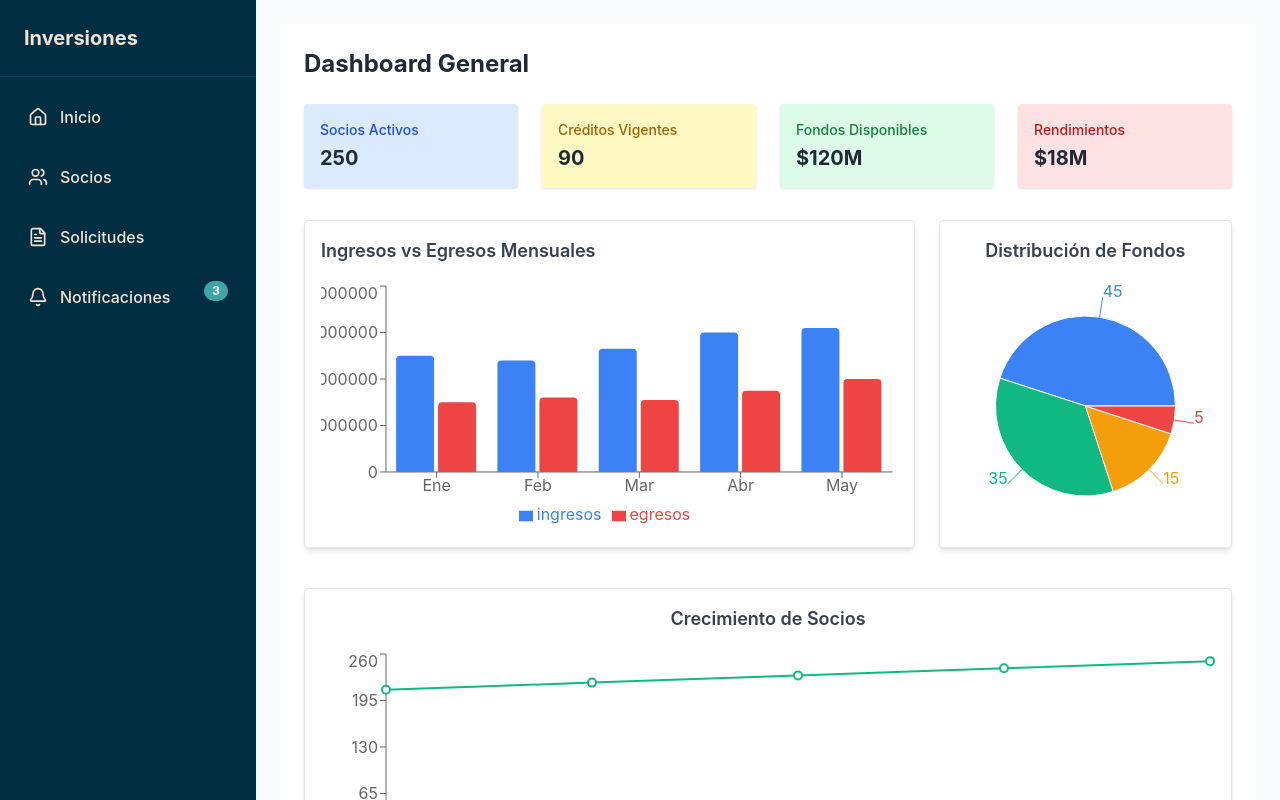
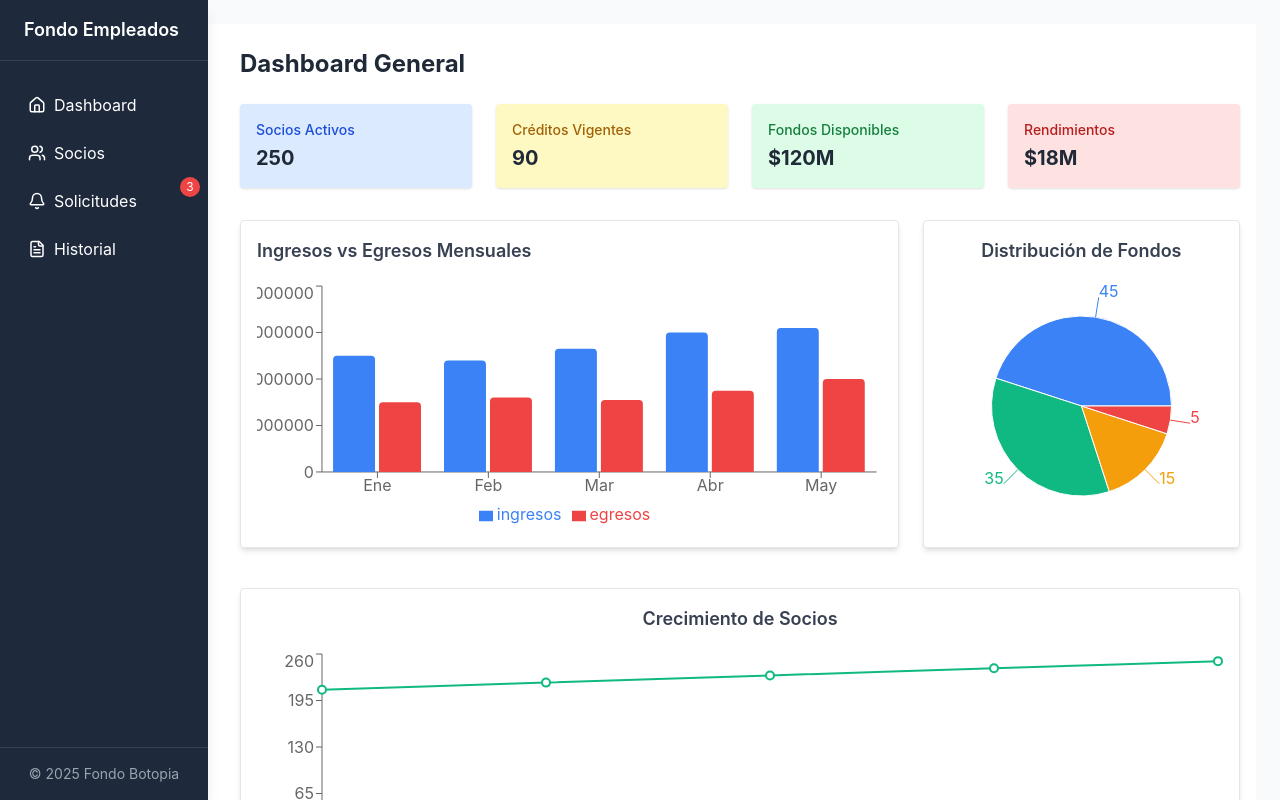
Before and after one commit to Emmanuelxs13/mi-proyecto-inversiones, a React (Vite) app in the folder frontend/: page /dashboard in a window 1280 px wide. Shown: the top 800 px of the page. Built offline with nearby package versions, Linux system fonts and the light colour scheme.

Commit message:
Mejora del dashboard: gráficas avanzadas y tarjetas de métricas con documentación

```diff
--- a/frontend/src/components/Dashboard.tsx
+++ b/frontend/src/components/Dashboard.tsx
@@ -57,7 +57,7 @@ const crecimientoSocios = [
 
 const Dashboard = () => {
   return (
-    <div className="min-h-screen p-6 bg-white animate-fade-in">
+    <div className="min-h-screen p-6 bg-white animate-fade-in pl-48 pr-4 py-6 ml-6">
       {/* Título principal */}
       <h1 className="text-2xl font-bold text-gray-800 mb-6">Dashboard General</h1>
 
--- a/frontend/src/components/Sidebar.tsx
+++ b/frontend/src/components/Sidebar.tsx
@@ -1,63 +1,48 @@
-// src/components/Sidebar.tsx
+// Sidebar.tsx
+// Barra lateral fija con navegación persistente y estilo oscuro contrastante
 
-import { Link } from "react-router-dom"; // Importa Link para navegación interna
-import { Home, Users, FileText, Bell } from "lucide-react"; // Iconos del sidebar
-// import Logo from "@/assets/logo.svg"; // Logo de la app (ajusta si es otro archivo)
+import React from "react";
+import { Link } from "react-router-dom";
+import { Home, Users, FileText, Bell } from "lucide-react";
+// import Logo from "@/assets/logo.svg";
 
 export default function Sidebar() {
   return (
-    // Contenedor principal del sidebar con fondo primario oscuro
-    <aside className="h-screen w-64 bg-primary-darkest text-background-light flex flex-col shadow-lg">
+    <aside
+      className="fixed left-0 top-0 w-52 h-screen bg-[#1E293B] text-white shadow-lg z-50 flex flex-col justify-between"
+    >
+      {/* Contenedor principal */}
+      <div>
+        {/* Logo */}
+        <div className="px-6 py-4 border-b border-gray-700 flex items-center gap-2">
+          {/* <img src={Logo} alt="Logo" className="w-8 h-8" /> */}
+          <h1 className="text-lg font-semibold">Fondo Empleados</h1>
+        </div>
 
-      {/* Sección del logo */}
-      <div className="p-6 flex items-center gap-3 border-b border-primary-darker">
-        {/* <img src={Logo} alt="Logo" className="h-10 w-auto" /> */}
-        <span className="text-xl font-bold">Inversiones</span>
+        {/* Navegación */}
+        <nav className="flex flex-col gap-2 mt-6 px-4">
+          <Link to="/dashboard" className="flex items-center gap-2 px-3 py-2 rounded hover:bg-blue-600 transition">
+            <Home size={18} /> Dashboard
+          </Link>
+          <Link to="/socios" className="flex items-center gap-2 px-3 py-2 rounded hover:bg-blue-600 transition">
+            <Users size={18} /> Socios
+          </Link>
+          <Link to="/solicitudes" className="flex items-center gap-2 px-3 py-2 rounded hover:bg-blue-600 transition relative">
+            <Bell size={18} />
+            Solicitudes
+            {/* Indicador de notificación (ejemplo estático) */}
+            <span className="absolute top-0 right-0 -mt-1 -mr-2 bg-red-500 text-xs rounded-full w-5 h-5 flex items-center justify-center">3</span>
+          </Link>
+          <Link to="/historial" className="flex items-center gap-2 px-3 py-2 rounded hover:bg-blue-600 transition">
+            <FileText size={18} /> Historial
+          </Link>
+        </nav>
       </div>
 
-      {/* Navegación principal */}
-      <nav className="flex-1 p-4">
-        <ul className="space-y-3">
-
-          {/* Opción: Inicio */}
-          <li>
-            <Link to="/" className="flex items-center gap-3 p-3 rounded-lg hover:bg-primary transition">
-              <Home className="w-5 h-5" />
-              <span className="font-medium">Inicio</span>
-            </Link>
-          </li>
-
-          {/* Opción: Socios */}
-          <li>
-            <Link to="/socios" className="flex items-center gap-3 p-3 rounded-lg hover:bg-primary transition">
-              <Users className="w-5 h-5" />
-              <span className="font-medium">Socios</span>
-            </Link>
-          </li>
-
-          {/* Opción: Solicitudes */}
-          <li>
-            <Link to="/solicitudes" className="flex items-center gap-3 p-3 rounded-lg hover:bg-primary transition">
-              <FileText className="w-5 h-5" />
-              <span className="font-medium">Solicitudes</span>
-            </Link>
-          </li>
-
-          {/* Opción: Notificaciones */}
-          <li>
-            <Link to="/notificaciones" className="flex items-center gap-3 p-3 rounded-lg hover:bg-primary transition relative">
-              <Bell className="w-5 h-5" />
-              <span className="font-medium">Notificaciones</span>
-
-              {/* Contador de notificaciones */}
-              <span className="absolute right-3 top-2 bg-accent text-white text-xs font-bold px-2 py-0.5 rounded-full">
-                3
-              </span>
-            </Link>
-          </li>
-
-        </ul>
-      </nav>
+      {/* Footer simple */}
+      <div className="text-sm text-gray-400 text-center py-4 px-4 border-t border-gray-700">
+        © {new Date().getFullYear()} Fondo Botopia
+      </div>
     </aside>
   );
 }
```
